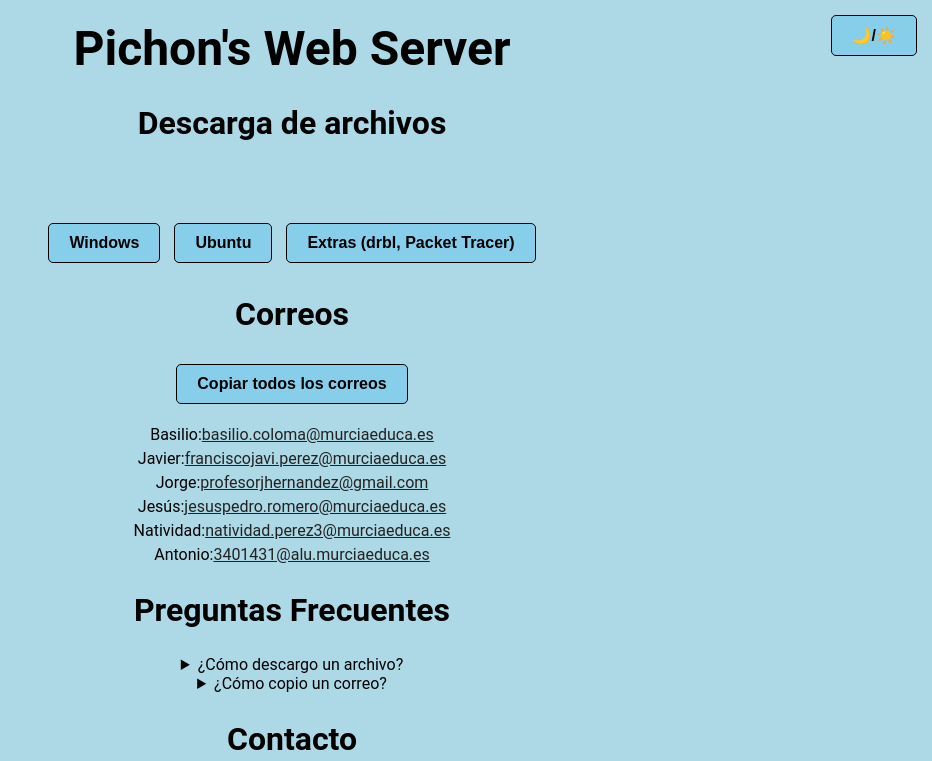
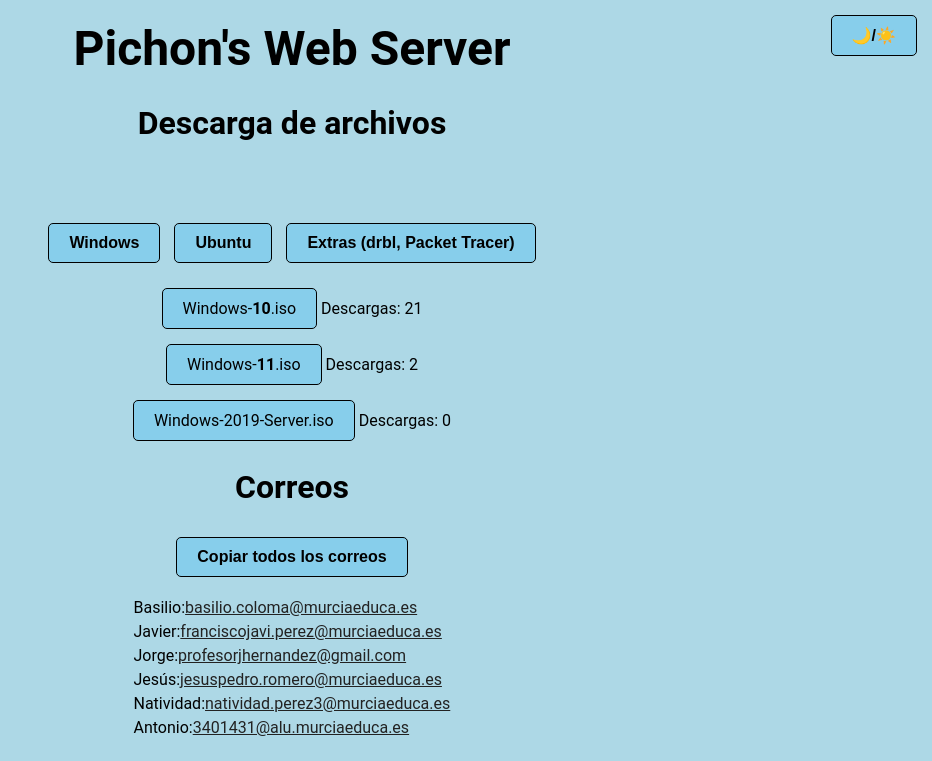
Before and after one commit to N1NJ45P0RT/Prueba, a plain HTML site: page index.html in a window 1280 px wide. Both pictures are taken after a click on the button "Windows". Shown: the top 761 px of the page, without its empty margins (348-1280 px from the left). Drawn offline with Linux system fonts and the light colour scheme.

Commit message:
Todo funciona

```diff
--- a/descargas.json
+++ b/descargas.json
@@ -1 +1 @@
-{"Windows-10.iso":2,"Cisco-Packet-Tracer-6.0.1.exe":1}
+{"Windows-10.iso":21,"Cisco-Packet-Tracer-6.0.1.exe":2,"Windows-11.iso":2}
--- a/index.html
+++ b/index.html
@@ -25,19 +25,19 @@
             <button id="btnExtras" data-target="extrasList" aria-expanded="false">Extras (drbl, Packet Tracer)</button>
         </div>
         <ul id="windowsList" class="download-list hidden">
-            <li><a href="./windows/Windows-10.iso" download onclick="incrementDownload(this)">Windows-<b>10</b>.iso</a> <span class="descargas-label">Descargas: <span id="descargas-w10">0</span></span></li>
-            <li><a href="./windows/Windows-11.iso" download onclick="incrementDownload(this)">Windows-<b>11</b>.iso</a> <span class="descargas-label">Descargas: <span id="descargas-w11">0</span></span></li>
-            <li><a href="./windows/Windows-2019-Server.iso" download onclick="incrementDownload(this)">Windows-2019-Server.iso</a> <span class="descargas-label">Descargas: <span id="descargas-w19">0</span></span></li>
+            <li><a href="./windows/Windows-10.iso" download onclick="incrementDownload(this)">Windows-<b>10</b>.iso</a> <span class="descargas-label">Descargas: <span id="descargas-windows-10-iso"></span></span></li>
+            <li><a href="./windows/Windows-11.iso" download onclick="incrementDownload(this)">Windows-<b>11</b>.iso</a> <span class="descargas-label">Descargas: <span id="descargas-windows-11-iso"></span></span></li>
+            <li><a href="./windows/Windows-2019-Server.iso" download onclick="incrementDownload(this)">Windows-2019-Server.iso</a> <span class="descargas-label">Descargas: <span id="descargas-windows-2019-server-iso"></span></span></li>
         </ul>
         <ul id="ubuntuList" class="download-list hidden">
-            <li><a href="./ubuntu/ubuntu-24.04.1-desktop-amd64.iso" download onclick="incrementDownload(this)">ubuntu-<b>24.04.1</b>-desktop-amd64.iso</a> <span class="descargas-label">Descargas: <span id="descargas-u24d">0</span></span></li>
-            <li><a href="./ubuntu/ubuntu-24.04.1-live-server-amd64.iso" download onclick="incrementDownload(this)">ubuntu-<b>24.04.1</b>-live-server-amd64.iso</a> <span class="descargas-label">Descargas: <span id="descargas-u24s">0</span></span></li>
-            <li><a href="./ubuntu/ubuntu-20.04.6-desktop-amd64.iso" download onclick="incrementDownload(this)">ubuntu-<b>20.04.6</b>-desktop-amd64.iso</a> <span class="descargas-label">Descargas: <span id="descargas-u20d">0</span></span></li>
-            <li><a href="./ubuntu/ubuntu-20.04.6-live-server-amd64.iso" download onclick="incrementDownload(this)">ubuntu-<b>20.04.6</b>-live-server-amd64.iso</a> <span class="descargas-label">Descargas: <span id="descargas-u20s">0</span></span></li>
+            <li><a href="./ubuntu/ubuntu-24.04.1-desktop-amd64.iso" download onclick="incrementDownload(this)">ubuntu-<b>24.04.1</b>-desktop-amd64.iso</a> <span class="descargas-label">Descargas: <span id="descargas-ubuntu-24-04-1-desktop-amd64-iso"></span></span></li>
+            <li><a href="./ubuntu/ubuntu-24.04.1-live-server-amd64.iso" download onclick="incrementDownload(this)">ubuntu-<b>24.04.1</b>-live-server-amd64.iso</a> <span class="descargas-label">Descargas: <span id="descargas-ubuntu-24-04-1-live-server-amd64-iso"></span></span></li>
+            <li><a href="./ubuntu/ubuntu-20.04.6-desktop-amd64.iso" download onclick="incrementDownload(this)">ubuntu-<b>20.04.6</b>-desktop-amd64.iso</a> <span class="descargas-label">Descargas: <span id="descargas-ubuntu-20-04-6-desktop-amd64-iso"></span></span></li>
+            <li><a href="./ubuntu/ubuntu-20.04.6-live-server-amd64.iso" download onclick="incrementDownload(this)">ubuntu-<b>20.04.6</b>-live-server-amd64.iso</a> <span class="descargas-label">Descargas: <span id="descargas-ubuntu-20-04-6-live-server-amd64-iso"></span></span></li>
         </ul>
         <ul id="extrasList" class="download-list hidden">
-            <li><a href="./extras/drbl-live-xfce-2.5.1-16-amd64.iso" download onclick="incrementDownload(this)">drbl-live-xfce-2.5.1-16-amd64.iso</a> <span class="descargas-label">Descargas: <span id="descargas-drbl">0</span></span></li>
-            <li><a href="./extras/Cisco-Packet-Tracer-6.0.1.exe" download onclick="incrementDownload(this)">Cisco-Packet-Tracer-6.0.1.exe</a> <span class="descargas-label">Descargas: <span id="descargas-pt">0</span></span></li>
+            <li><a href="./extras/drbl-live-xfce-2.5.1-16-amd64.iso" download onclick="incrementDownload(this)">drbl-live-xfce-2.5.1-16-amd64.iso</a> <span class="descargas-label">Descargas: <span id="descargas-drbl-live-xfce-2-5-1-16-amd64-iso"></span></span></li>
+            <li><a href="./extras/Cisco-Packet-Tracer-6.0.1.exe" download onclick="incrementDownload(this)">Cisco-Packet-Tracer-6.0.1.exe</a> <span class="descargas-label">Descargas: <span id="descargas-cisco-packet-tracer-6-0-1-exe"></span></span></li>
         </ul>
         <section id="emails">
             <h2>Correos</h2>
--- a/js/darkMode.js
+++ b/js/darkMode.js
@@ -11,6 +11,3 @@ window.toggleDarkMode = function() {
     const isDarkMode = document.body.classList.toggle('dark-mode');
     localStorage.setItem('darkMode', isDarkMode);
 };
-
-// Exportar la función como módulo
-export { toggleDarkMode };
--- a/js/downloads.js
+++ b/js/downloads.js
@@ -1,16 +1,24 @@
-function generarIdSpan(archivo) {
-    const mapeoIds = {
-        'Windows-10.iso': 'descargas-w10',
-        'Windows-11.iso': 'descargas-w11',
-        'Windows-2019-Server.iso': 'descargas-w19',
-        'ubuntu-24.04.1-desktop-amd64.iso': 'descargas-u24d',
-        'ubuntu-24.04.1-live-server-amd64.iso': 'descargas-u24s',
-        'ubuntu-20.04.6-desktop-amd64.iso': 'descargas-u20d',
-        'ubuntu-20.04.6-live-server-amd64.iso': 'descargas-u20s',
-        'drbl-live-xfce-2.5.1-16-amd64.iso': 'descargas-drbl',
-        'Cisco-Packet-Tracer-6.0.1.exe': 'descargas-pt'
-    };
-    return mapeoIds[archivo] || null;
+async function obtenerMapeoIds() {
+    try {
+        const enlaces = document.querySelectorAll('a[href][download]'); // Seleccionar todos los enlaces de descarga
+        const mapeoIds = {};
+        enlaces.forEach(enlace => {
+            const archivo = enlace.getAttribute('href').split('/').pop(); // Obtener el nombre del archivo
+            const id = `descargas-${archivo.replace(/[^a-zA-Z0-9]/g, '-').toLowerCase()}`; // Reemplazar caracteres no alfanuméricos por guiones
+            mapeoIds[archivo] = id;
+        });
+        return mapeoIds;
+    } catch (e) {
+        console.error('Error al obtener el mapeo de IDs:', e);
+        return {};
+    }
+}
+
+async function generarIdSpan(archivo) {
+    if (!window.mapeoIds) {
+        window.mapeoIds = await obtenerMapeoIds(); // Generar el mapeo dinámicamente
+    }
+    return window.mapeoIds[archivo] || null;
 }
 
 async function incrementarDescargaGlobal(archivo, span) {
@@ -26,10 +34,12 @@ async function incrementarDescargaGlobal(archivo, span) {
         }
         const data = await response.json();
         if (data.ok) {
-            const spanId = generarIdSpan(archivo);
+            const spanId = await generarIdSpan(archivo); // Asegurarse de esperar el ID generado
             const spanDescargas = document.getElementById(spanId);
             if (spanDescargas) {
-                spanDescargas.textContent = data.total;
+                spanDescargas.textContent = data.total; // Actualizar dinámicamente el número de descargas
+            } else {
+                console.warn(`No se encontró el elemento con ID: ${spanId}`);
             }
         }
     } catch (e) {
@@ -39,18 +49,25 @@ async function incrementarDescargaGlobal(archivo, span) {
 
 async function cargarDescargasGlobales() {
     try {
-        const response = await fetch('/2smr/api/descargas');
+        if (!window.mapeoIds) {
+            window.mapeoIds = await obtenerMapeoIds(); // Generar el mapeo dinámicamente
+        }
+
+        const response = await fetch('/descargas.json'); // Asegurarse de usar la ruta correcta
         if (!response.ok) {
+            console.error('Error al cargar las descargas globales');
             return;
         }
         const data = await response.json();
-        Object.keys(data).forEach(archivo => {
-            const spanId = generarIdSpan(archivo);
+        for (const archivo in window.mapeoIds) {
+            const spanId = window.mapeoIds[archivo];
             const spanDescargas = document.getElementById(spanId);
             if (spanDescargas) {
-                spanDescargas.textContent = data[archivo];
+                spanDescargas.textContent = data[archivo] || 0; // Mostrar 0 si no hay descargas
+            } else {
+                console.warn(`No se encontró el elemento con ID: ${spanId}`);
             }
-        });
+        }
     } catch (e) {
         console.error('Error al cargar las descargas globales:', e);
     }
@@ -67,7 +84,7 @@ function incrementDownload(link) {
 }
 
 window.onload = function() {
-    cargarDescargasGlobales();
+    cargarDescargasGlobales(); // Cargar los valores dinámicamente al cargar la página
 };
 
 window.incrementDownload = incrementDownload;
```
